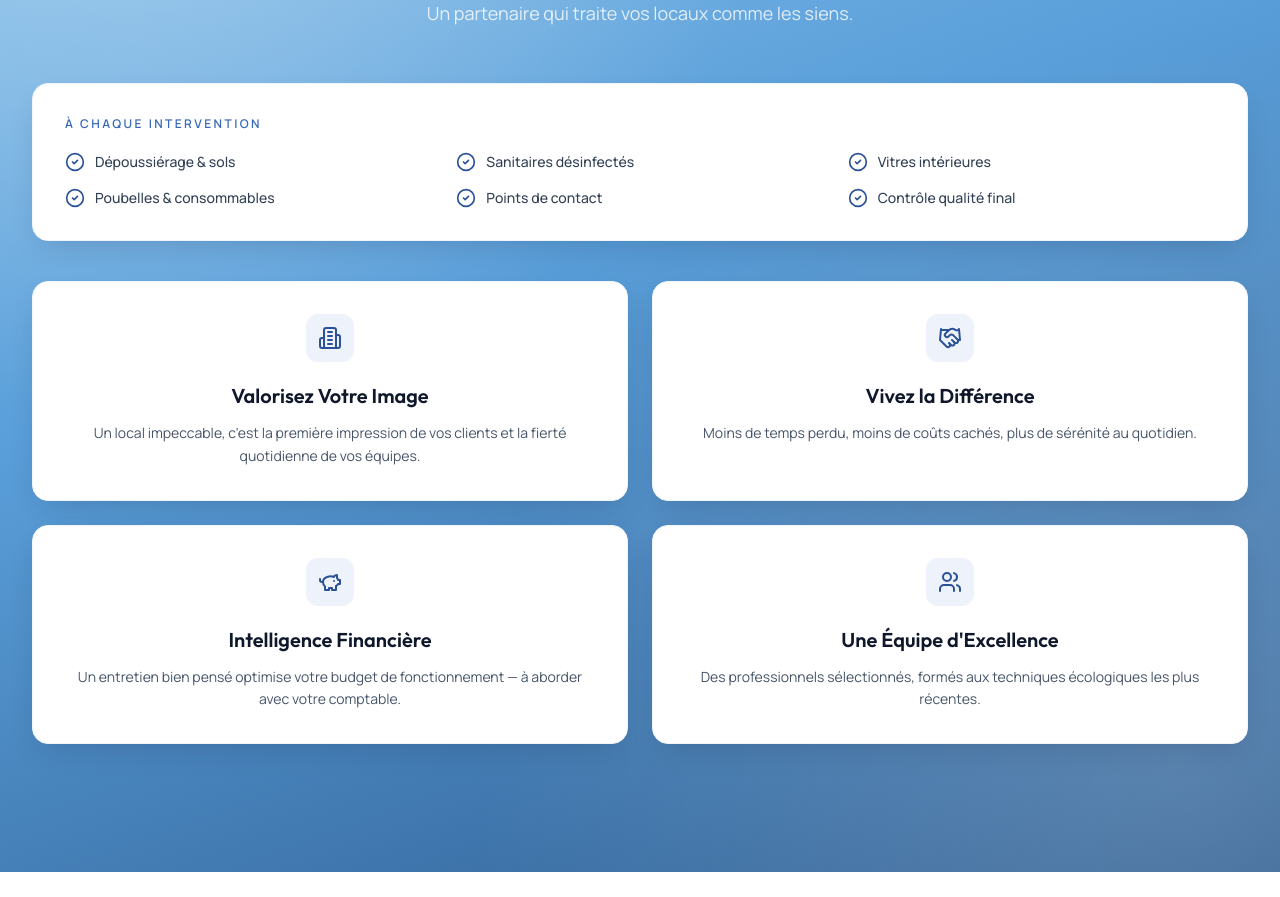
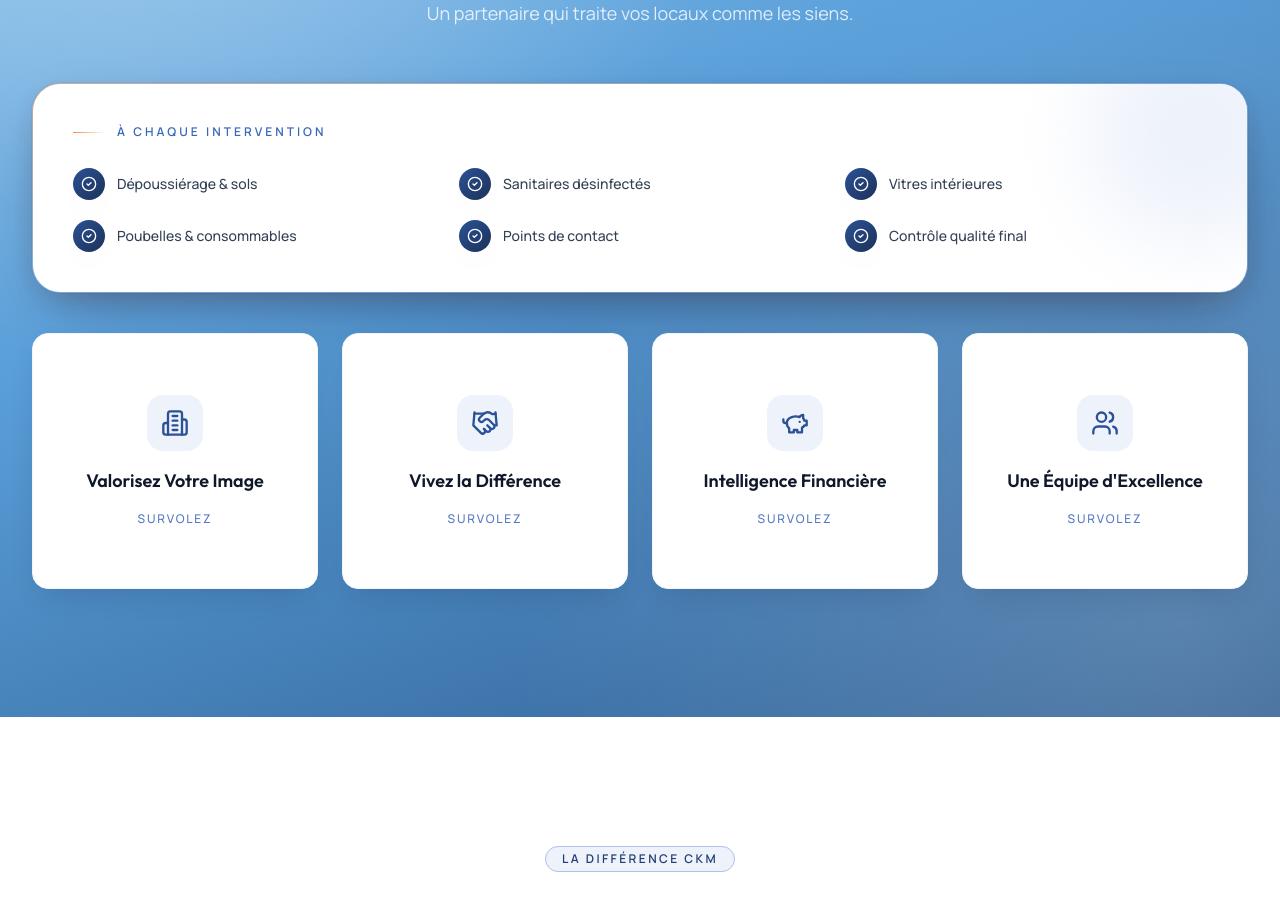
Before and after one commit to CKMSERVICES/ckm-services-site, a Next.js app: page / in a window 1280 px wide. Shown: the part 1380-2277 px from the top of the page. Built offline with nearby package versions, Linux system fonts and the light colour scheme; no server answers.

Commit message:
WhyChooseUs: refonte premium du panneau checklist et cartes hover-reveal

```diff
--- a/components/WhyChooseUs.tsx
+++ b/components/WhyChooseUs.tsx
@@ -3,7 +3,6 @@
 import { motion } from "framer-motion";
 import { Building2, CheckCircle2, Handshake, PiggyBank, Users } from "lucide-react";
 import ScrollReveal from "./ScrollReveal";
-import GlassCard from "./GlassCard";
 
 const points = [
   {
@@ -52,42 +51,40 @@ export default function WhyChooseUs() {
           </p>
         </ScrollReveal>
 
-        {/* Checklist showcase — what's covered on every visit */}
+        {/* Checklist showcase — premium glass panel with gradient border frame
+            and gold-accented icon badges per item. */}
         <ScrollReveal className="mt-14">
-          <div className="glass-panel relative overflow-hidden p-6 sm:p-8">
-            <p className="text-xs font-semibold uppercase tracking-[0.2em] text-sapphire-500">
+          <div className="relative rounded-[28px] bg-gradient-to-br from-gold-300/60 via-white/20 to-sapphire-200/40 p-px shadow-premium">
+            <div className="glass-panel relative overflow-hidden rounded-[27px] border-0 p-6 sm:p-10">
+              <div
+                className="pointer-events-none absolute -right-16 -top-16 h-56 w-56 rounded-full bg-sapphire-50 blur-2xl"
+                aria-hidden="true"
+              />
+              <div className="relative flex items-center gap-3">
+                <span className="h-px w-8 bg-gradient-to-r from-gold-400 to-transparent" aria-hidden="true" />
+                <p className="text-xs font-semibold uppercase tracking-[0.25em] text-sapphire-500">
                   À Chaque Intervention
                 </p>
-            <div className="mt-5 grid grid-cols-2 gap-x-6 gap-y-4 sm:grid-cols-3">
+              </div>
+
+              <div className="relative mt-7 grid grid-cols-2 gap-x-6 gap-y-5 sm:grid-cols-3">
                 {checklist.map((item, index) => (
                   <motion.div
                     key={item}
-                  initial={{ opacity: 0, scale: 0.8, x: -8 }}
-                  whileInView={{ opacity: 1, scale: 1, x: 0 }}
+                    initial={{ opacity: 0, y: 10 }}
+                    whileInView={{ opacity: 1, y: 0 }}
                     viewport={{ once: true, amount: 0.5 }}
+                    whileHover={{ y: -2 }}
                     transition={{
                       duration: 0.4,
-                    delay: index * 0.08,
+                      delay: index * 0.07,
                       ease: [0.22, 1, 0.36, 1],
                     }}
-                  className="flex items-center gap-2.5"
+                    className="flex items-center gap-3"
                   >
-                  <motion.span
-                    initial={{ scale: 0, rotate: -90 }}
-                    whileInView={{ scale: 1, rotate: 0 }}
-                    viewport={{ once: true, amount: 0.5 }}
-                    transition={{
-                      type: "spring",
-                      stiffness: 400,
-                      damping: 15,
-                      delay: index * 0.08 + 0.15,
-                    }}
-                  >
-                    <CheckCircle2
-                      className="h-5 w-5 flex-shrink-0 text-sapphire-600"
-                      aria-hidden="true"
-                    />
-                  </motion.span>
+                    <span className="flex h-8 w-8 flex-shrink-0 items-center justify-center rounded-full bg-gradient-to-br from-sapphire-600 to-sapphire-800 text-white shadow-soft">
+                      <CheckCircle2 className="h-4 w-4" aria-hidden="true" />
+                    </span>
                     <span className="text-sm font-medium text-slate-700">
                       {item}
                     </span>
@@ -95,26 +92,44 @@ export default function WhyChooseUs() {
                 ))}
               </div>
             </div>
+          </div>
         </ScrollReveal>
 
-        <div className="mt-10 grid grid-cols-1 gap-6 sm:grid-cols-2">
+        {/* Reveal tiles — title-led by default; hovering (or focusing) a tile
+            slides a dark panel up over it to reveal the supporting copy. */}
+        <div className="mt-10 grid grid-cols-1 gap-6 sm:grid-cols-2 lg:grid-cols-4">
           {points.map((point, index) => (
-            <ScrollReveal key={point.title} delay={index * 0.1} direction={index % 2 === 0 ? "left" : "right"}>
-              <GlassCard className="group flex h-full flex-col items-center text-center">
-                <motion.div
-                  whileHover={{ scale: 1.08, rotate: -4 }}
-                  transition={{ type: "spring", stiffness: 300, damping: 15 }}
-                  className="flex h-12 w-12 items-center justify-center rounded-xl bg-sapphire-50 text-sapphire-600"
+            <ScrollReveal key={point.title} delay={index * 0.08}>
+              <div
+                tabIndex={0}
+                className="group relative h-64 overflow-hidden rounded-2xl border border-slate-100 bg-white shadow-soft outline-none transition-shadow duration-300 hover:shadow-premium focus-visible:shadow-premium"
               >
-                  <point.icon className="h-6 w-6" aria-hidden="true" />
-                </motion.div>
-                <h3 className="mt-5 font-display text-xl font-semibold text-slate-900">
+                {/* Default face: icon + title */}
+                <div className="absolute inset-0 flex flex-col items-center justify-center gap-4 px-6 text-center transition-all duration-500 ease-[cubic-bezier(0.22,1,0.36,1)] group-hover:-translate-y-3 group-hover:opacity-0 group-focus-visible:-translate-y-3 group-focus-visible:opacity-0">
+                  <span className="flex h-14 w-14 items-center justify-center rounded-2xl bg-sapphire-50 text-sapphire-600">
+                    <point.icon className="h-7 w-7" aria-hidden="true" />
+                  </span>
+                  <h3 className="font-display text-lg font-semibold text-slate-900">
                     {point.title}
                   </h3>
-                <p className="mt-3 text-sm leading-relaxed text-slate-600">
+                  <span className="text-xs font-medium uppercase tracking-[0.15em] text-sapphire-400">
+                    Survolez
+                  </span>
+                </div>
+
+                {/* Reveal face: slides up from the bottom on hover/focus */}
+                <div className="absolute inset-0 flex translate-y-full flex-col items-center justify-center gap-3 bg-gradient-to-br from-sapphire-700 to-sapphire-900 px-6 text-center transition-transform duration-500 ease-[cubic-bezier(0.22,1,0.36,1)] group-hover:translate-y-0 group-focus-visible:translate-y-0">
+                  <span className="flex h-10 w-10 items-center justify-center rounded-full bg-white/15 text-gold-300">
+                    <point.icon className="h-5 w-5" aria-hidden="true" />
+                  </span>
+                  <h3 className="font-display text-base font-semibold text-white">
+                    {point.title}
+                  </h3>
+                  <p className="text-sm leading-relaxed text-white/80">
                     {point.body}
                   </p>
-              </GlassCard>
+                </div>
+              </div>
             </ScrollReveal>
           ))}
         </div>
```
Lines whose indentation alone changed are shown as unchanged.
